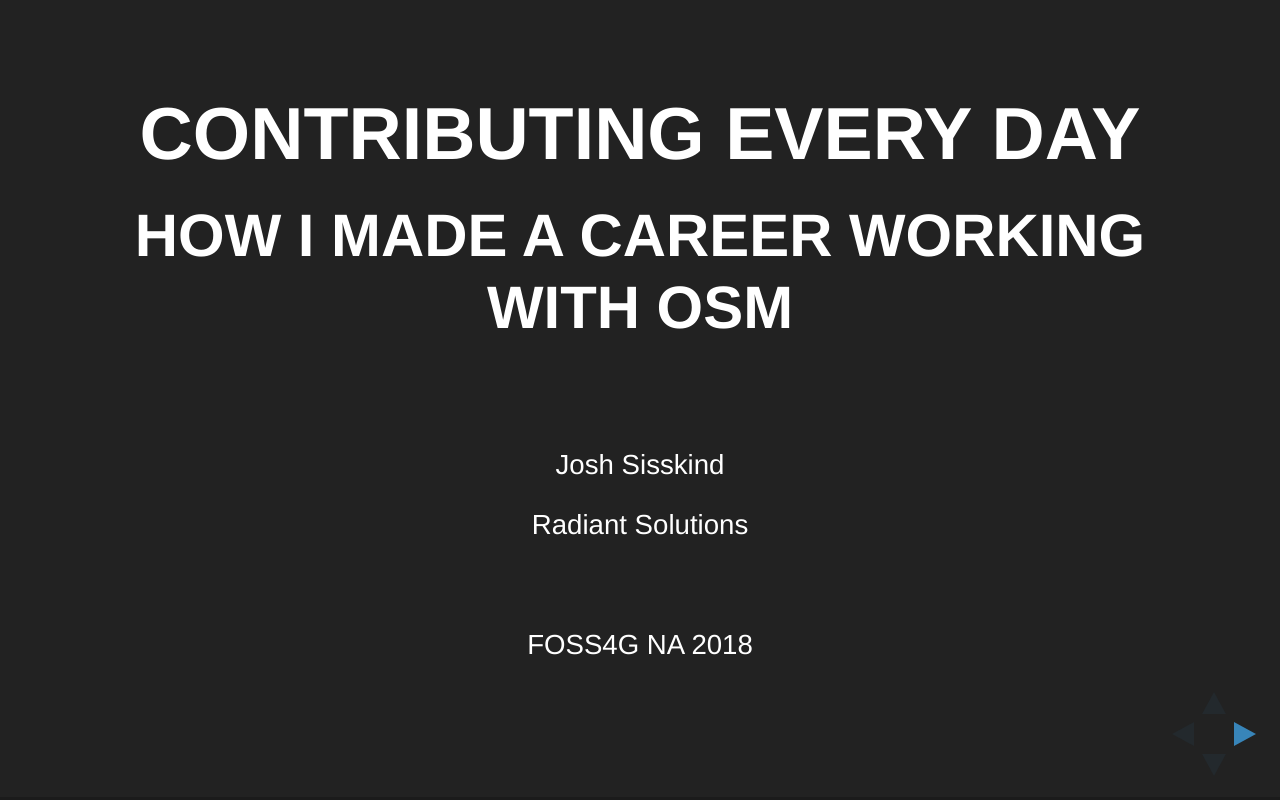
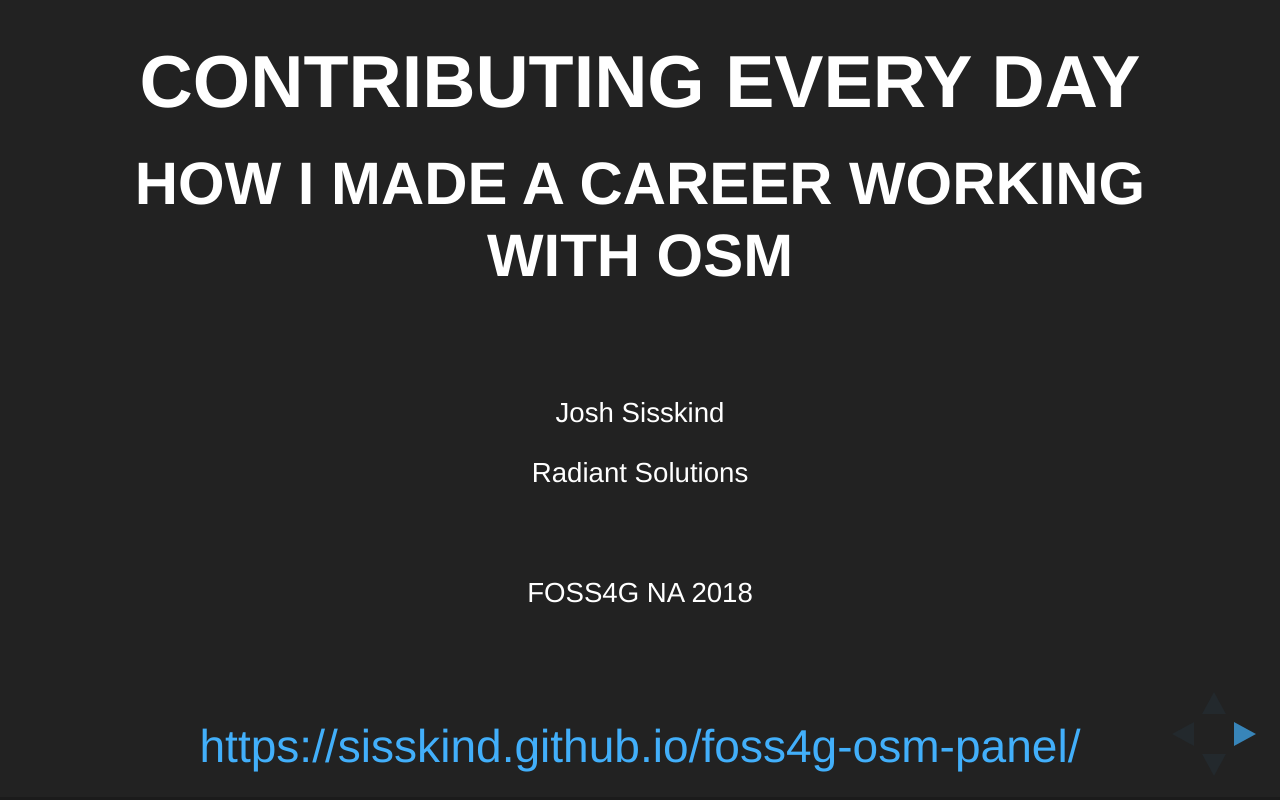
Before and after one commit to sisskind/foss4g-osm-panel, a website: page index.html in a window 1280 px wide. Drawn offline with Linux system fonts and the light colour scheme.

Commit message:
add link to index.html

```diff
--- a/index.html
+++ b/index.html
@@ -47,6 +47,8 @@
 						<small>Josh Sisskind</small><br>
 						<small>Radiant Solutions</small><br><br>
 						<small>FOSS4G NA 2018</small><br>
+						<br>
+						<p><a href="https://sisskind.github.io/foss4g-osm-panel/#/" target="_blank">https://sisskind.github.io/foss4g-osm-panel/</a></p>
 					</p>
 				</section>
 
```
